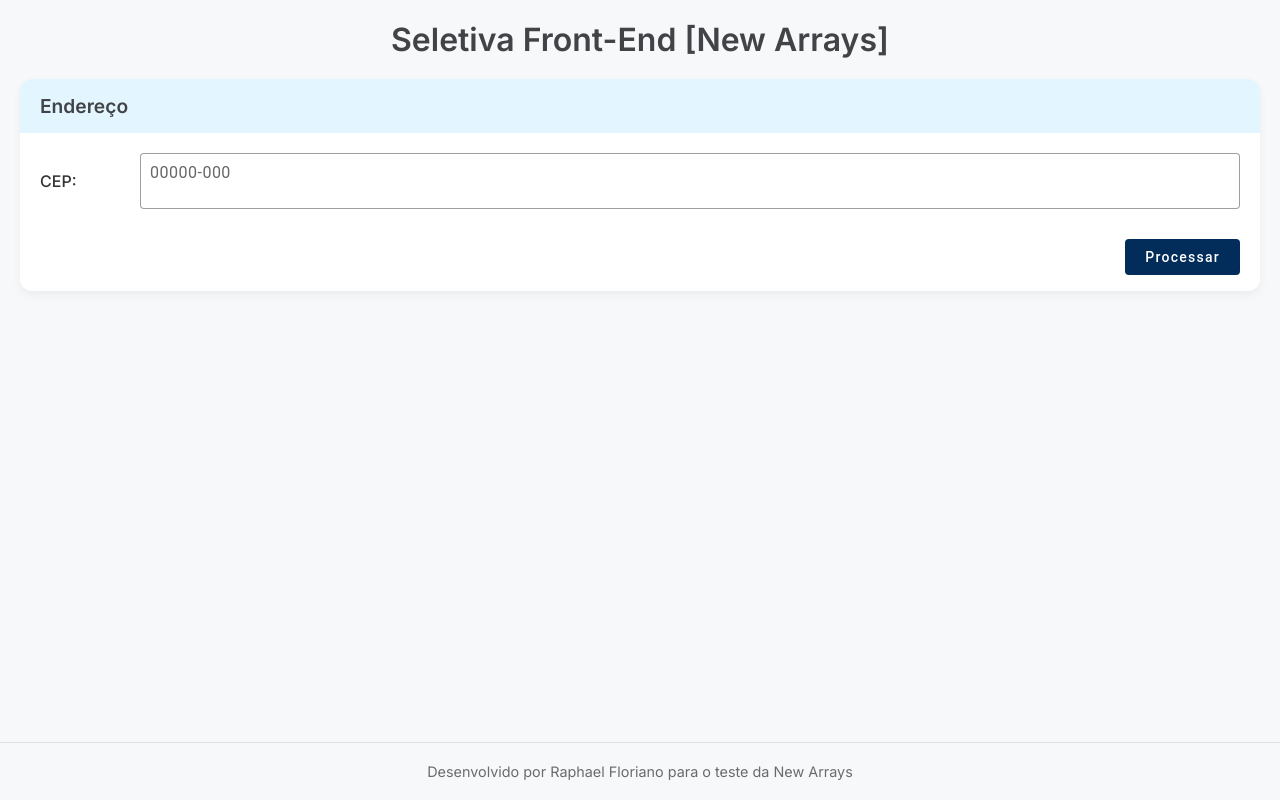
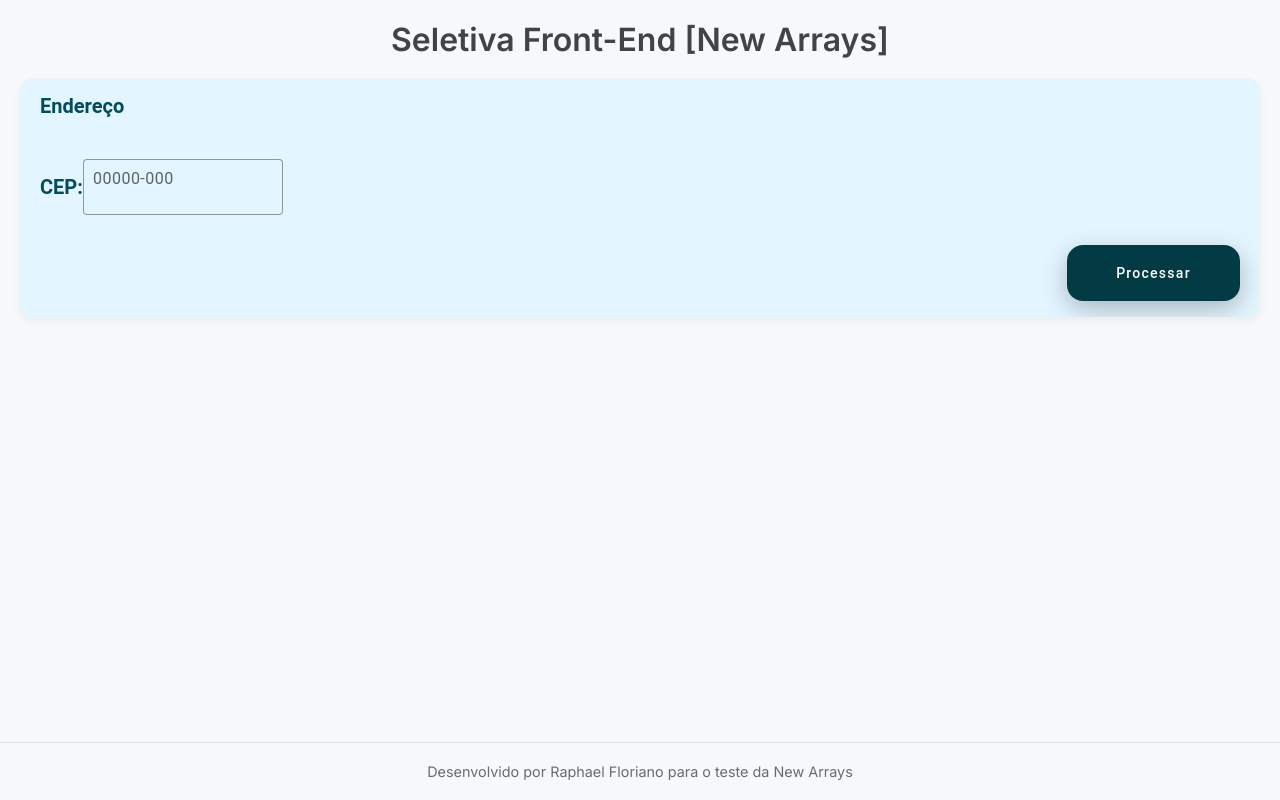
Before and after one commit to RaphaelLeonardo/clima-cep-app, an Angular app: page / in a window 1280 px wide. Built offline with nearby package versions, Linux system fonts and the light colour scheme.

Commit message:
Ajustes do card de exibição do endereço

```diff
--- a/src/app/components/cep-search/cep-search.component.html
+++ b/src/app/components/cep-search/cep-search.component.html
@@ -6,10 +6,8 @@
 
     <mat-card-content>
       <form [formGroup]="cepForm" (ngSubmit)="onSubmit()">
-        <div class="form-row">
-          <div class="label-container">
-            <label>CEP:</label>
-          </div>
+        <div class="cep-field">
+          <label>CEP:</label>
           <mat-form-field appearance="outline" class="cep-input">
             <input
               matInput
@@ -27,39 +25,22 @@
         </div>
 
         <div *ngIf="addressData" class="address-details">
-          <div class="form-row">
-            <div class="label-container">
-              <label>Endereço:</label>
+          <div class="address-columns">
+            <div class="address-column">
+              <div class="field-group">
+                <label>Endereço:</label><span>{{addressData.logradouro}}</span>
+              </div>
+              <div class="field-group">
+                <label>Bairro:</label><span>{{addressData.bairro}}</span>
+              </div>
             </div>
-            <div class="value-container">
-              <span>{{addressData.logradouro}}</span>
-            </div>
-          </div>
-
-          <div class="form-row">
-            <div class="label-container">
-              <label>Bairro:</label>
-            </div>
-            <div class="value-container">
-              <span>{{addressData.bairro}}</span>
-            </div>
-          </div>
-
-          <div class="form-row">
-            <div class="label-container">
-              <label>Cidade:</label>
-            </div>
-            <div class="value-container">
-              <span>{{addressData.localidade}}</span>
-            </div>
-          </div>
-
-          <div class="form-row">
-            <div class="label-container">
-              <label>Estado:</label>
-            </div>
-            <div class="value-container">
-              <span>{{addressData.uf}}</span>
+            <div class="address-column">
+              <div class="field-group">
+                <label>Cidade:</label><span>{{addressData.localidade}}</span>
+              </div>
+              <div class="field-group">
+                <label>Estado:</label><span>{{addressData.uf}}</span>
+              </div>
             </div>
           </div>
         </div>
--- a/src/app/components/cep-search/cep-search.component.scss
+++ b/src/app/components/cep-search/cep-search.component.scss
@@ -2,7 +2,7 @@
   width: 100%;
 
   mat-card {
-    background-color: var(--card-background);
+    background-color: var(--blue-bg);
     padding: 0;
     overflow: hidden;
     height: 100%;
@@ -16,10 +16,15 @@
   padding: 15px 20px;
 
   h2 {
+    width: auto;
+    height: 30px;
+    font-family: 'Roboto';
+    font-weight: 700;
+    font-size: 20px;
+    line-height: 120%;
+    letter-spacing: 0%;
+    color: #024D5A;
     margin: 0;
-    font-size: 1.2rem;
-    font-weight: 600;
-    color: var(--secondary-color);
   }
 }
 
@@ -27,30 +32,35 @@ mat-card-content {
   padding: 20px;
 }
 
-.form-row {
+label {
+  font-family: 'Roboto';
+  font-weight: 700;
+  font-size: 20px;
+  line-height: 120%;
+  letter-spacing: 0%;
+  color: #024D5A;
+  white-space: nowrap;
+}
+
+span {
+  font-family: 'Roboto';
+  font-weight: 400;
+  font-size: 20px;
+  line-height: 120%;
+  letter-spacing: 0%;
+  color: #024D5A;
+}
+
+.cep-field {
   display: flex;
-  margin-bottom: 15px;
   align-items: center;
-
-  .label-container {
-    width: 100px;
-    flex-shrink: 0;
-
-    label {
-      font-weight: 500;
-      color: var(--text-primary);
-    }
-  }
-
-  .value-container {
-    flex: 1;
-    font-weight: 400;
-  }
+  margin-bottom: 20px;
 }
 
 .cep-input {
-  width: 100%;
+  width: auto;
   margin: 0;
+  margin-left: 0;
 
   ::ng-deep .mat-mdc-form-field-infix {
     padding: 8px 0;
@@ -65,6 +75,29 @@ mat-card-content {
 .address-details {
   margin-top: 20px;
   margin-bottom: 20px;
+
+  .address-row {
+    display: flex;
+    justify-content: space-between;
+    margin-bottom: 15px;
+
+    .field-group {
+      display: flex;
+      align-items: center;
+
+      span {
+        margin-left: 0;
+      }
+
+      &.right-align {
+        justify-self: flex-end;
+      }
+
+      &.state-field {
+        margin-left: auto;
+      }
+    }
+  }
 }
 
 .button-container {
@@ -73,9 +106,16 @@ mat-card-content {
   margin-top: 30px;
 
   .submit-button {
-    padding: 5px 20px;
-    font-weight: 500;
-    background-color: #022d5b;
+    width: 173px;
+    height: 56px;
+    border-radius: 16px;
+    padding-top: 16px;
+    padding-right: 32px;
+    padding-bottom: 16px;
+    padding-left: 32px;
+    gap: 8px;
+    background: #023B44;
+    box-shadow: 0px 8px 24px 0px rgba(0, 0, 0, 0.25);
     color: white;
   }
 }
@@ -112,3 +152,28 @@ mat-card-content {
     color: var(--text-primary);
   }
 }
+
+.address-details {
+  margin-top: 20px;
+  margin-bottom: 20px;
+
+  .address-columns {
+    display: flex;
+    justify-content: space-between;
+    gap: 20px;
+
+    .address-column {
+      flex: 1;
+
+      .field-group {
+        display: flex;
+        align-items: center;
+        margin-bottom: 15px;
+
+        span {
+          margin-left: 8px;
+        }
+      }
+    }
+  }
+}
--- a/src/app/components/weather-display/weather-display.component.scss
+++ b/src/app/components/weather-display/weather-display.component.scss
@@ -5,7 +5,7 @@
 
 .weather-card {
   width: 100%;
-  background-color: var(--card-background);
+  background-color: var(--blue-bg);
   padding: 0;
   overflow: hidden;
   border-radius: 12px;
@@ -17,10 +17,15 @@
   padding: 15px 20px;
 
   h2 {
+    width: auto;
+    height: 30px;
+    font-family: 'Roboto';
+    font-weight: 700;
+    font-size: 20px;
+    line-height: 120%;
+    letter-spacing: 0%;
+    color: #024D5A;
     margin: 0;
-    font-size: 1.2rem;
-    font-weight: 600;
-    color: var(--secondary-color);
   }
 }
 
@@ -33,10 +38,13 @@ mat-card-content {
   padding: 10px 0;
 
   h3 {
-    font-size: 1.1rem;
-    font-weight: 600;
+    font-family: 'Roboto';
+    font-weight: 700;
+    font-size: 20px;
+    line-height: 120%;
+    letter-spacing: 0%;
+    color: #024D5A;
     margin: 0 0 20px;
-    color: var(--text-primary);
   }
 }
 
@@ -122,13 +130,16 @@ mat-card-content {
   margin-bottom: 5px;
 
   .day-label {
-    text-align: center;
+    text-align: start;
 
     p {
       margin: 0;
-      font-size: 0.8rem;
-      font-weight: 500;
-      color: var(--text-primary);
+      font-family: 'Roboto';
+      font-weight: 700;
+      font-size: 20px;
+      line-height: 120%;
+      letter-spacing: 0%;
+      color: #024D5A;
     }
   }
 }
```
